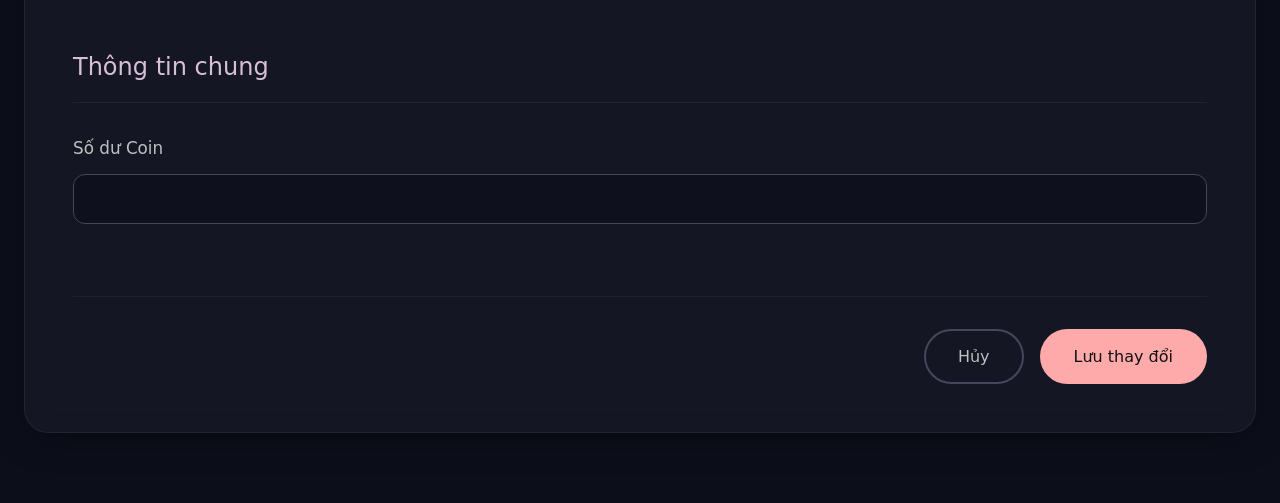
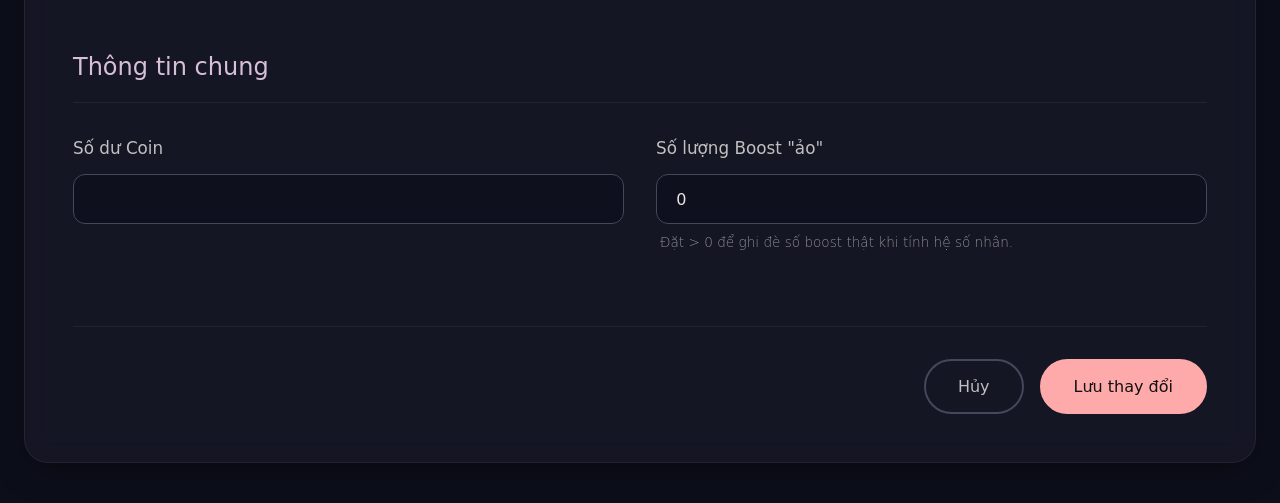
Before and after one commit to Rin1809/web_suport_discord_shop_bot, a Flask app: template templates/edit_member.html in a window 1280 px wide. Shown: the part 169-672 px from the top of the page. Run offline with Flask 3, Linux system fonts and the light colour scheme; the template is opened without the code that fills it, so the values that code supplies are empty; some libraries are stand-ins or nearby versions; some web fonts are replaced.

Commit message:
fake booots giao dien

```diff
--- a/app.py
+++ b/app.py
@@ -432,6 +432,7 @@ def edit_member(guild_id, user_id):
 
     if request.method == 'POST':
         new_balance_str = request.form.get('balance')
+        fake_boosts_str = request.form.get('fake_boosts', '0')
         role_name = request.form.get('role_name')
         role_color = request.form.get('role_color')
 
@@ -442,9 +443,10 @@ def edit_member(guild_id, user_id):
                 old_balance = user_data['balance'] if user_data else 0
 
                 new_balance = int(new_balance_str)
+                new_fake_boosts = int(fake_boosts_str) if fake_boosts_str.isdigit() else 0
                 amount_changed = new_balance - old_balance
 
-                cur.execute("UPDATE users SET balance = %s WHERE user_id = %s AND guild_id = %s", (new_balance, user_id, guild_id))
+                cur.execute("UPDATE users SET balance = %s, fake_boosts = %s WHERE user_id = %s AND guild_id = %s", (new_balance, new_fake_boosts, user_id, guild_id))
 
                 if amount_changed != 0:
                      cur.execute("""
--- a/templates/edit_member.html
+++ b/templates/edit_member.html
@@ -16,6 +16,11 @@
                 <div class="form-group-poetic">
                     <label for="balance" class="form-label-poetic">Số dư Coin</label>
                     <input type="number" class="form-control-poetic" id="balance" name="balance" value="{{ user.balance }}">
+                </div>
+                <div class="form-group-poetic">
+                    <label for="fake_boosts" class="form-label-poetic">Số lượng Boost "ảo"</label>
+                    <input type="number" class="form-control-poetic" id="fake_boosts" name="fake_boosts" value="{{ user.fake_boosts or 0 }}" min="0">
+                    <div class="form-text-poetic">Đặt > 0 để ghi đè số boost thật khi tính hệ số nhân.</div>
                 </div>
             </div>
 
```
